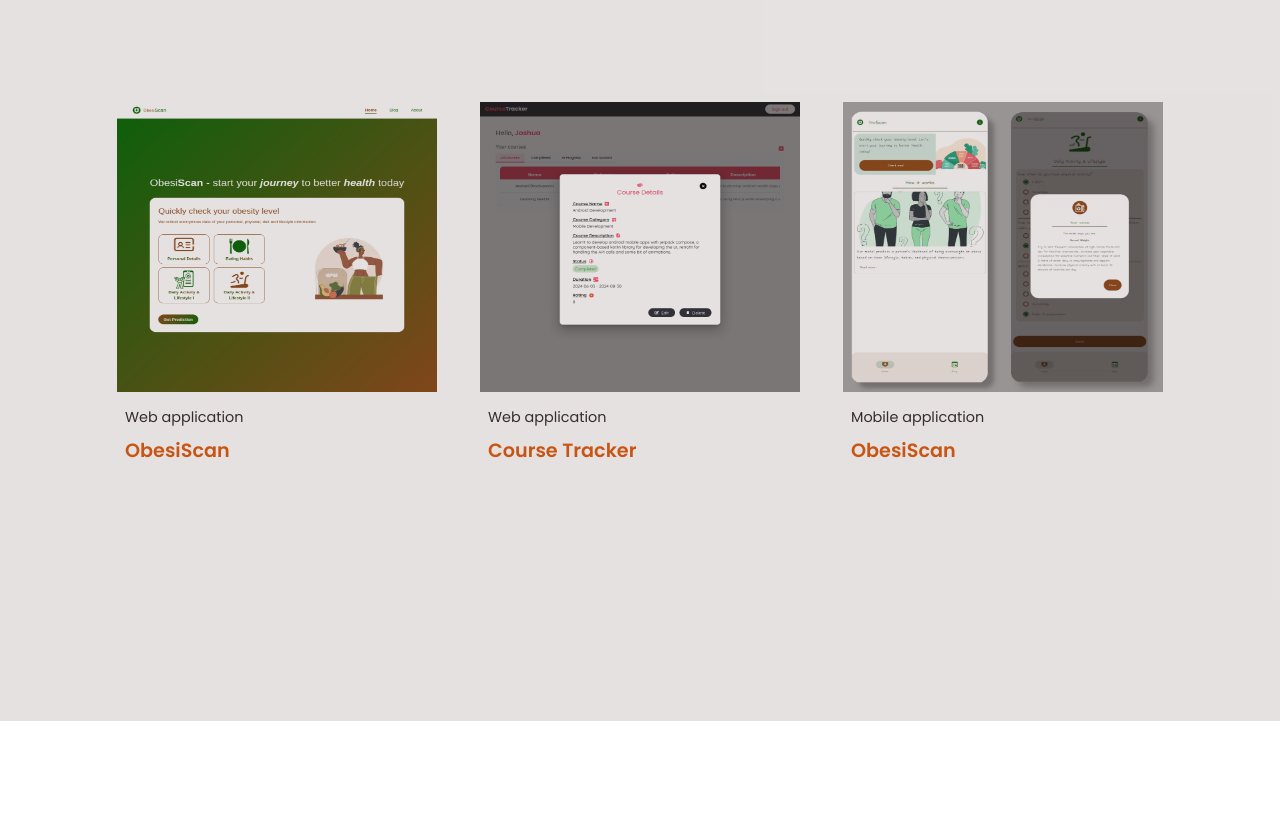
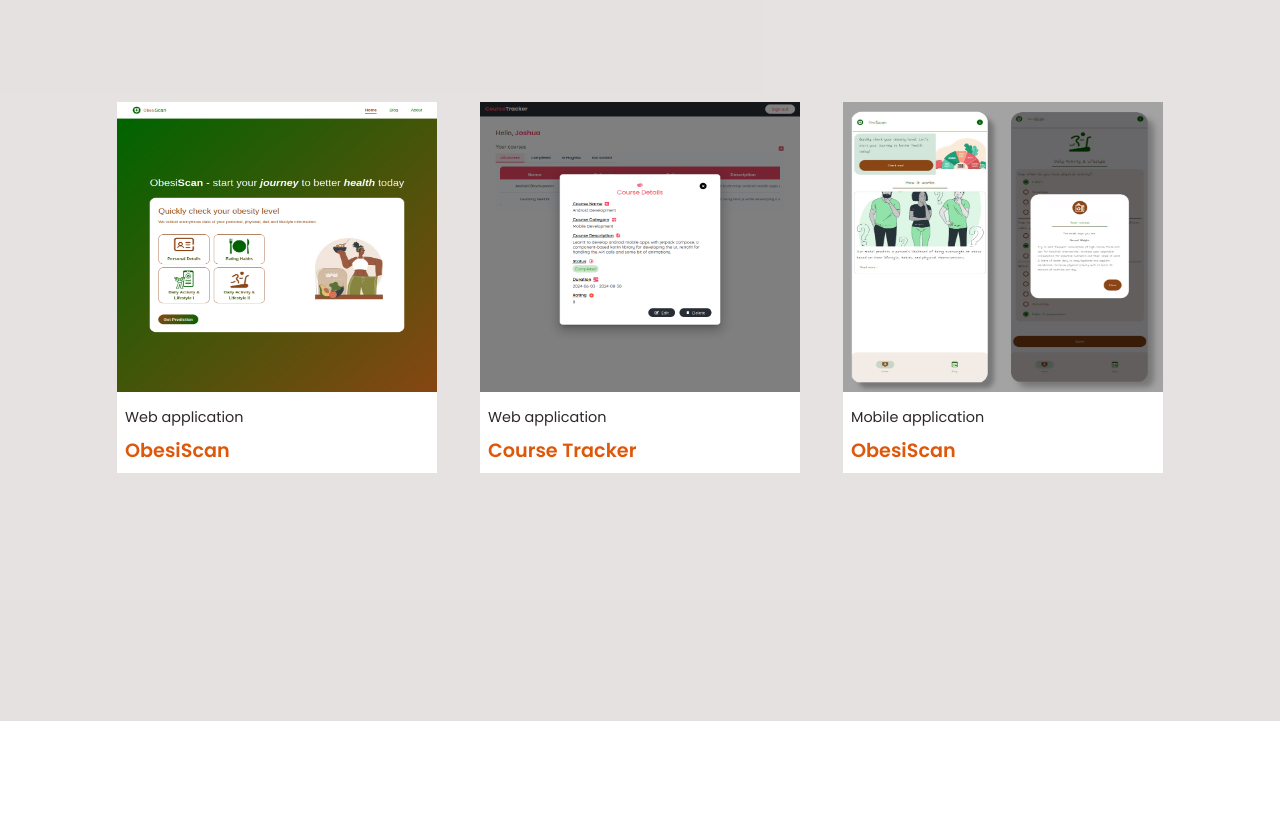
Before and after one commit to SamGombs20/NextPortfolio, a Next.js app: page / in a window 1280 px wide. Shown: the part 1686-2520 px from the top of the page. Built offline with nearby package versions, Linux system fonts and the light colour scheme.

Commit message:
Update:Projects section development

```diff
--- a/app/styles/projects.module.css
+++ b/app/styles/projects.module.css
@@ -19,6 +19,9 @@
     flex-wrap: wrap;
     margin-top: 6rem;
 }
+.project_list div{
+    background-color: white;
+}
 .project_container{
     max-width: 350px;
     background-color: white;
@@ -26,7 +29,8 @@
     transition: all 0.4s ease-in-out;
     cursor: pointer;
     position: relative;
-    z-index: -1;
+    overflow: hidden;
+    /* z-index: -1; */
 }
 /* .project_container:hover{
     transform: scale(1.1);
```
